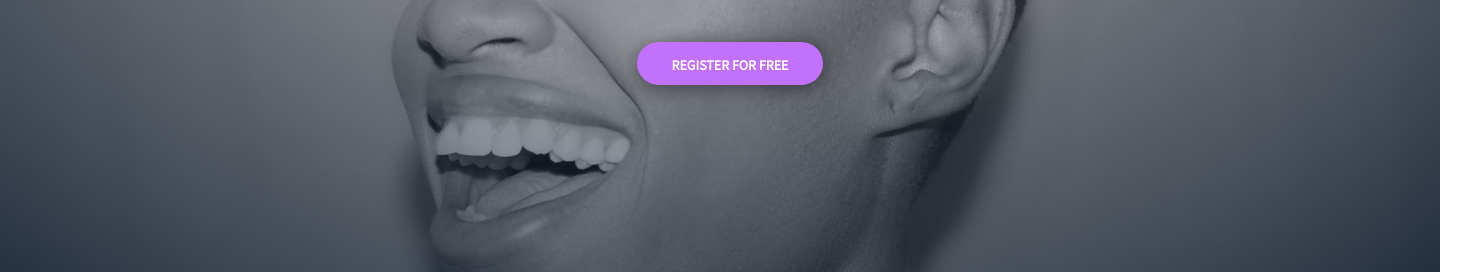
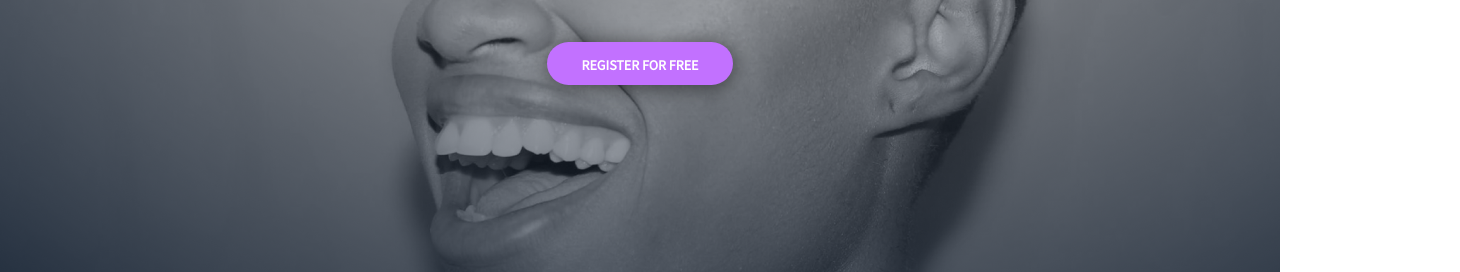
Before and after one commit to CKCarr/holbertonschool-web-development, a plain HTML site: page index.html in a window 1280 px wide. Shown: the part 361-633 px from the top of the page, 1460 px wide, since content can reach past the window. Drawn offline with Linux system fonts and the light colour scheme.

Commit message:
developer tools

```diff
--- a/styles.css
+++ b/styles.css
@@ -57,7 +57,7 @@ body * {
     flex-shrink: 0;
    /* width: auto; */
 
-    width: 1460px;
+    width: 100%;
     height: 100%;
     top: -0px;
     left: -0px;
@@ -145,6 +145,7 @@ span {
     padding: 40px 10px 0px 80px;
     margin: 60px 0 0 0;
 }
+
 
 .banner-block1 p {
     /* border: 5px black solid; */
```
